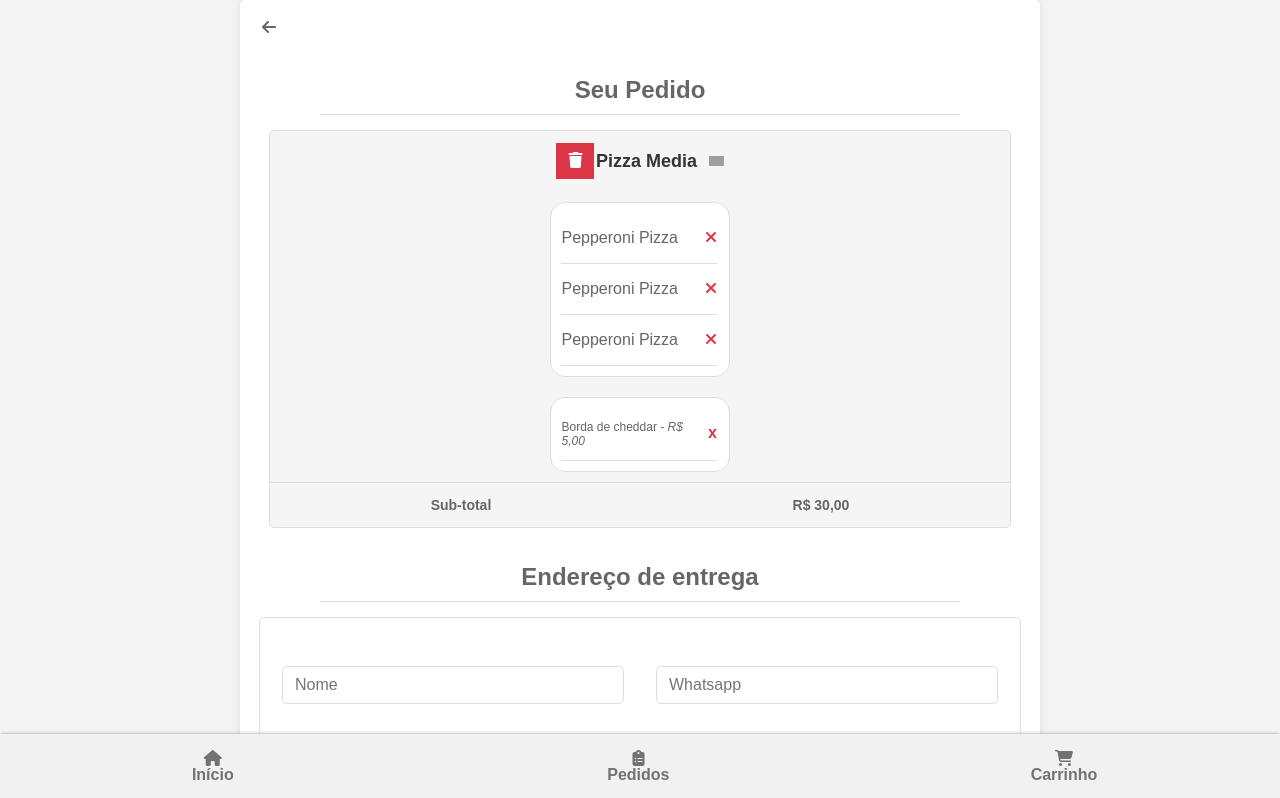
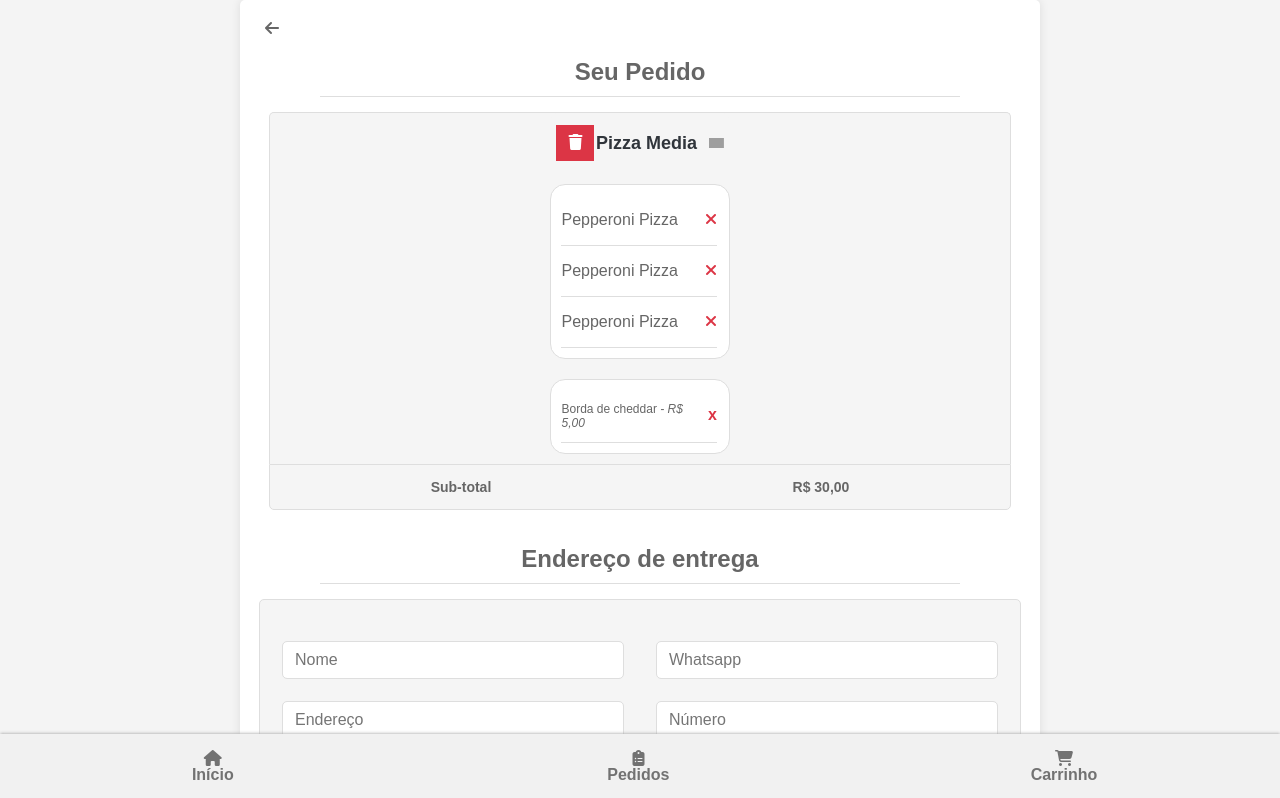
Before and after one commit to DeividAlmeida/menu, a React (Create React App) app: page /cart in a window 1280 px wide. Shown: the top 798 px of the page. Built offline with nearby package versions, Linux system fonts and the light colour scheme; grey boxes are pictures that could not be loaded.

Commit message:
cart adjust

```diff
--- a/src/cart/cart.css
+++ b/src/cart/cart.css
@@ -32,7 +32,7 @@
 .back {
   background-color: #fff;
   color: #666;
-  margin: 10px;
+  margin: 20px 0 0 25px;
 }
 
 .cart-title {
@@ -62,6 +62,7 @@
   border-bottom: 1px #dedede solid;
   padding: 30px 0;
   width: 95%;
+  background: #f5f5f5;
 }
 
 .item-header {
@@ -191,7 +192,7 @@
   justify-content: space-around;
   flex-flow: column;
   min-width: 300px;
-  padding: 10px;
+  padding: 3px 10px;
 }
 
 .form-check > label {
--- a/src/cart/cart.tsx
+++ b/src/cart/cart.tsx
@@ -3,11 +3,11 @@ export const Cart = () => {
   return (
     <section className="cart">
       <div className="container">
-        <a href="/" className="back-box">
-          <button className="back">
+        <div className="back-box">
+          <a href="/" className="back">
                 <i className="fa-solid fa-arrow-left" />
-          </button>
-        </a>
+          </a>
+        </div>
         <h1 className="cart-title">Seu Pedido</h1>
         <details className="cart-box" open>
           <summary className="item-header">
```
